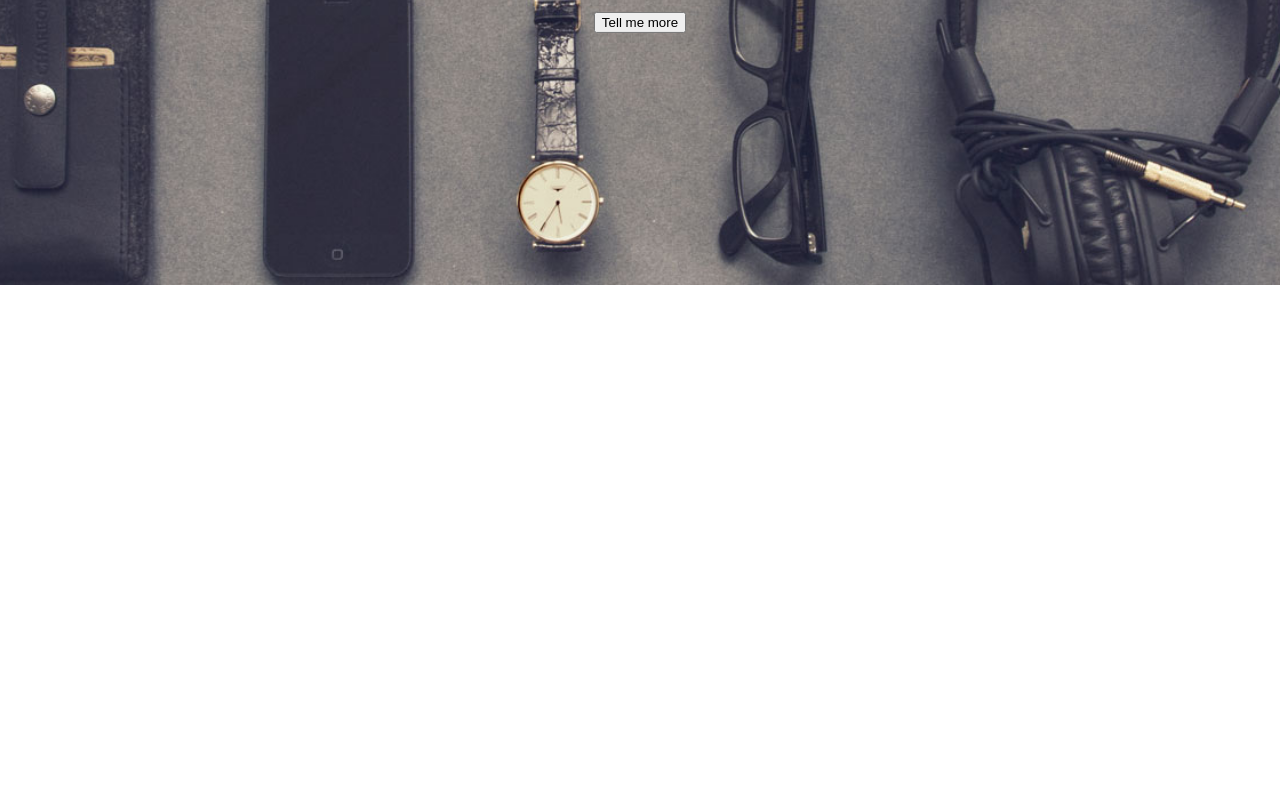
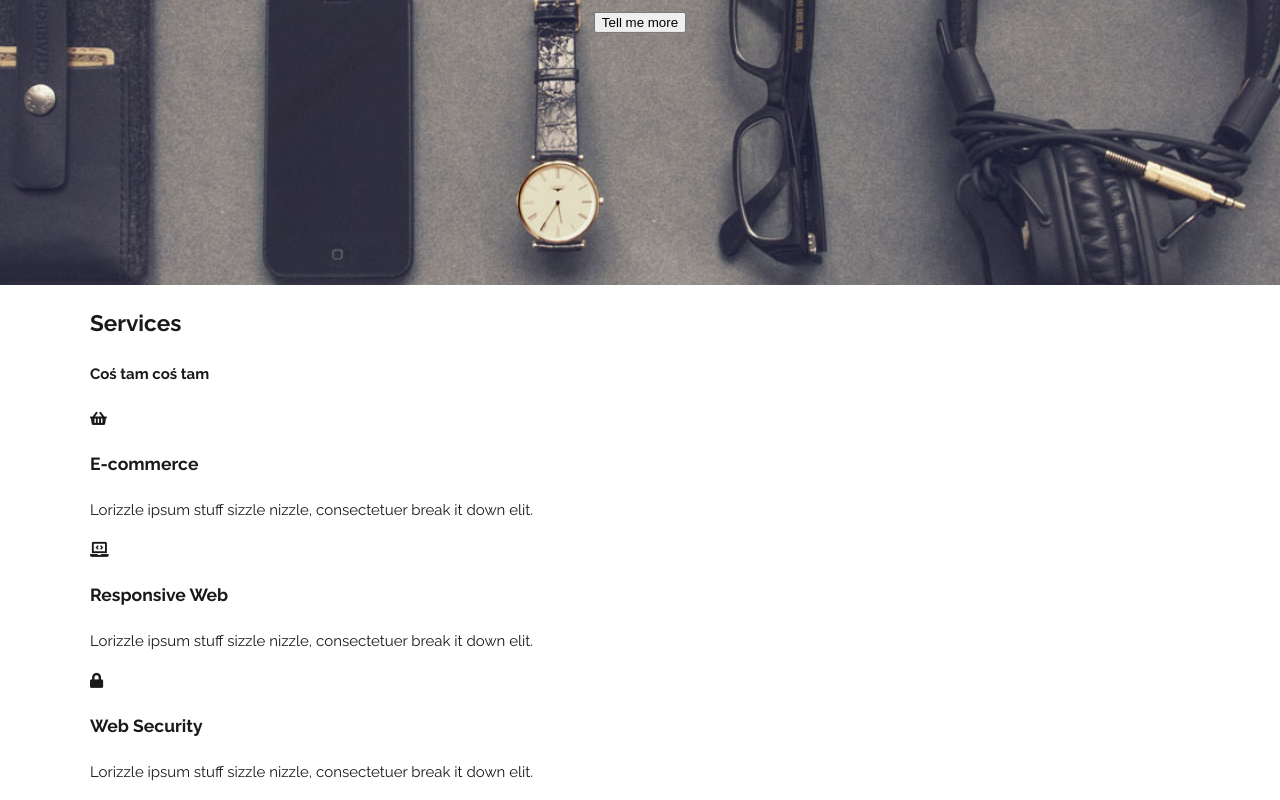
Before and after one commit to gombroo/zad-4.6, a website: page index.html in a window 1280 px wide. Shown: the part 515-1315 px from the top of the page. Before the commit the page ends 800 px from the top, so only its background shows below. Drawn offline with Linux system fonts and the light colour scheme; a web font is replaced by a local one.

Commit message:
Add base services html structure

```diff
--- a/index.html
+++ b/index.html
@@ -32,11 +32,39 @@
           <h1 class="page-title">Welcome to Our Studio!</h1>
           <h2 class="page-subtitle">It's nice to meet you</h2>
           <button class="btn">Tell me more</button>
-
         </div>
       </div>
     </header>
 
+    <section class="services">
+      <div class="container">
+        <h2 class="section-title">Services</h2>
+        <h4 class="section-subtitle">Coś tam coś tam</h4>
+        <div class="services-wrapper">
+          <div class="services-item">
+            <div class="icon"><i class="fas fa-shopping-basket"></i></div>
+            <div class="description">
+              <h3>E-commerce</h3>
+              <p>Lorizzle ipsum stuff sizzle nizzle, consectetuer break it down elit.</p>
+            </div>
+          </div>
+          <div class="services-item">
+            <div class="icon"><i class="fas fa-laptop-code"></i></div>
+            <div class="description">
+              <h3>Responsive Web</h3>
+              <p>Lorizzle ipsum stuff sizzle nizzle, consectetuer break it down elit.</p>
+            </div>
+          </div>
+          <div class="services-item">
+            <div class="icon"><i class="fas fa-lock"></i></div>
+            <div class="description">
+              <h3>Web Security</h3>
+              <p>Lorizzle ipsum stuff sizzle nizzle, consectetuer break it down elit.</p>
+            </div>
+          </div>
+        </div>
+      </div>
+    </section>
 
 
 
```
